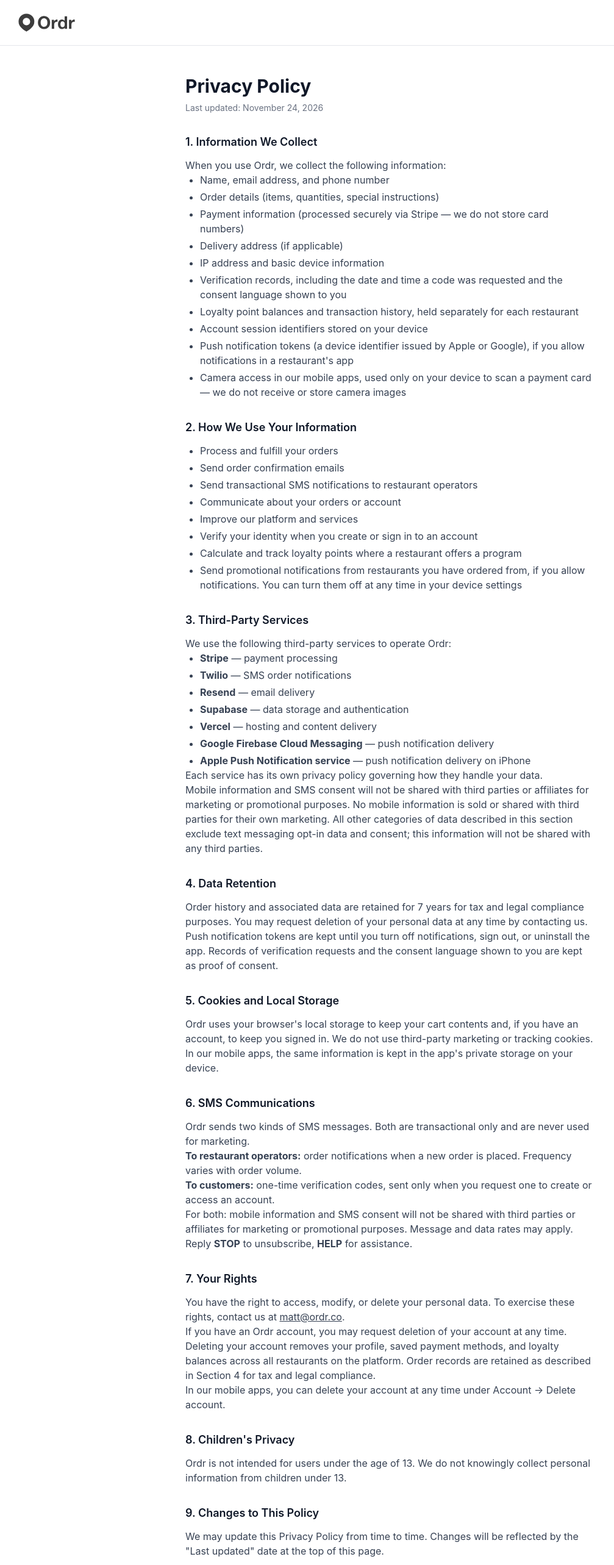
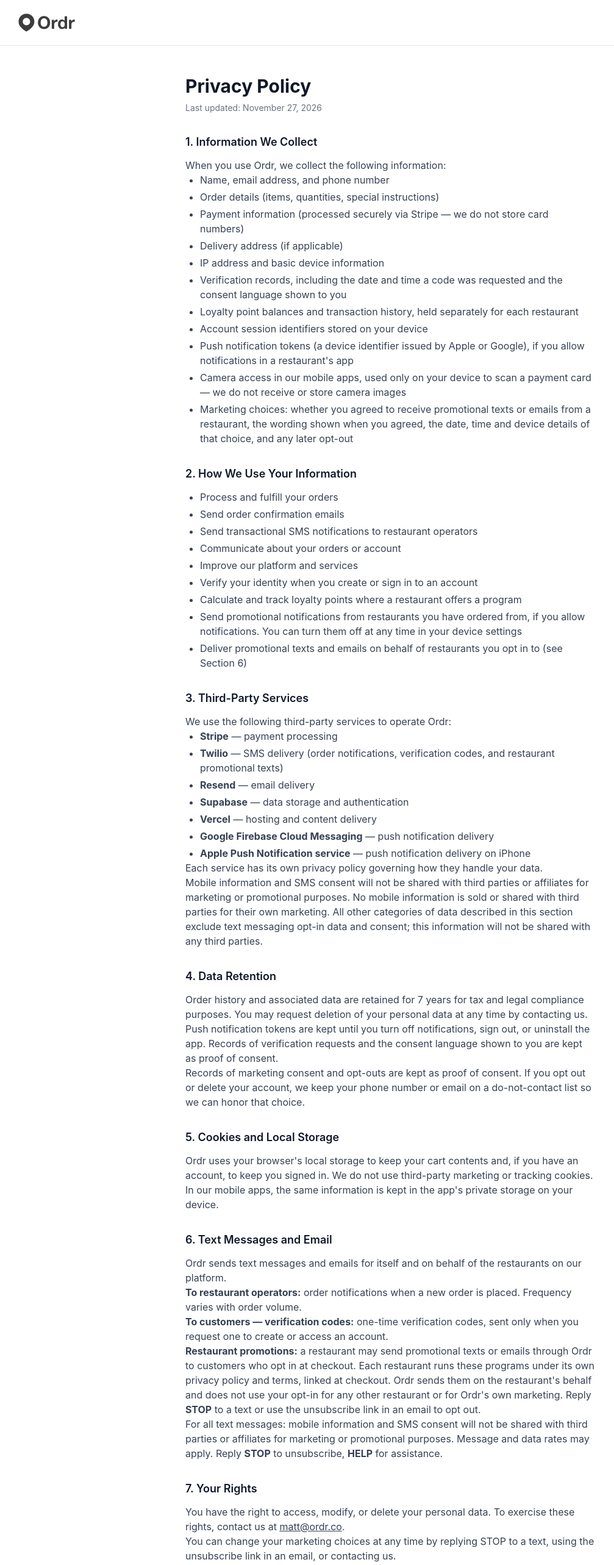
Before and after one commit to matthewsimone/directbite, a React (Vite) app: page /privacy in a window 1280 px wide. Shown: the top 2566 px of the page at 61% size, without its empty margins (0-1007 px from the left). Built offline with nearby package versions, Linux system fonts and the light colour scheme; no server answers; what @capacitor/core, @capacitor/preferences would draw is missing.

Commit message:
legal: privacy + terms — restaurant promotional texts/email sent on restaurants' behalf (App Store labels + 10DLC prep)

```diff
--- a/src/pages/PrivacyPolicy.jsx
+++ b/src/pages/PrivacyPolicy.jsx
@@ -8,7 +8,7 @@ export default function PrivacyPolicy() {
       </header>
       <div className="max-w-[720px] mx-auto px-6 py-12">
         <h1 className="text-3xl font-bold text-gray-900 mb-2">Privacy Policy</h1>
-        <p className="text-sm text-gray-500 mb-8">Last updated: November 24, 2026</p>
+        <p className="text-sm text-gray-500 mb-8">Last updated: November 27, 2026</p>
 
         <div className="prose prose-sm max-w-none text-gray-700 space-y-6">
           <section>
@@ -25,6 +25,7 @@ export default function PrivacyPolicy() {
               <li>Account session identifiers stored on your device</li>
               <li>Push notification tokens (a device identifier issued by Apple or Google), if you allow notifications in a restaurant's app</li>
               <li>Camera access in our mobile apps, used only on your device to scan a payment card — we do not receive or store camera images</li>
+              <li>Marketing choices: whether you agreed to receive promotional texts or emails from a restaurant, the wording shown when you agreed, the date, time and device details of that choice, and any later opt-out</li>
             </ul>
           </section>
 
@@ -39,6 +40,7 @@ export default function PrivacyPolicy() {
               <li>Verify your identity when you create or sign in to an account</li>
               <li>Calculate and track loyalty points where a restaurant offers a program</li>
               <li>Send promotional notifications from restaurants you have ordered from, if you allow notifications. You can turn them off at any time in your device settings</li>
+              <li>Deliver promotional texts and emails on behalf of restaurants you opt in to (see Section 6)</li>
             </ul>
           </section>
 
@@ -47,7 +49,7 @@ export default function PrivacyPolicy() {
             <p>We use the following third-party services to operate Ordr:</p>
             <ul className="list-disc pl-6 space-y-1">
               <li><strong>Stripe</strong> — payment processing</li>
-              <li><strong>Twilio</strong> — SMS order notifications</li>
+              <li><strong>Twilio</strong> — SMS delivery (order notifications, verification codes, and restaurant promotional texts)</li>
               <li><strong>Resend</strong> — email delivery</li>
               <li><strong>Supabase</strong> — data storage and authentication</li>
               <li><strong>Vercel</strong> — hosting and content delivery</li>
@@ -62,6 +64,7 @@ export default function PrivacyPolicy() {
             <h2 className="text-lg font-semibold text-gray-900 mt-8 mb-3">4. Data Retention</h2>
             <p>Order history and associated data are retained for 7 years for tax and legal compliance purposes. You may request deletion of your personal data at any time by contacting us.</p>
             <p>Push notification tokens are kept until you turn off notifications, sign out, or uninstall the app. Records of verification requests and the consent language shown to you are kept as proof of consent.</p>
+            <p>Records of marketing consent and opt-outs are kept as proof of consent. If you opt out or delete your account, we keep your phone number or email on a do-not-contact list so we can honor that choice.</p>
           </section>
 
           <section>
@@ -70,16 +73,18 @@ export default function PrivacyPolicy() {
           </section>
 
           <section>
-            <h2 className="text-lg font-semibold text-gray-900 mt-8 mb-3">6. SMS Communications</h2>
-            <p>Ordr sends two kinds of SMS messages. Both are transactional only and are never used for marketing.</p>
+            <h2 className="text-lg font-semibold text-gray-900 mt-8 mb-3">6. Text Messages and Email</h2>
+            <p>Ordr sends text messages and emails for itself and on behalf of the restaurants on our platform.</p>
             <p><strong>To restaurant operators:</strong> order notifications when a new order is placed. Frequency varies with order volume.</p>
-            <p><strong>To customers:</strong> one-time verification codes, sent only when you request one to create or access an account.</p>
-            <p>For both: mobile information and SMS consent will not be shared with third parties or affiliates for marketing or promotional purposes. Message and data rates may apply. Reply <strong>STOP</strong> to unsubscribe, <strong>HELP</strong> for assistance.</p>
+            <p><strong>To customers — verification codes:</strong> one-time verification codes, sent only when you request one to create or access an account.</p>
+            <p><strong>Restaurant promotions:</strong> a restaurant may send promotional texts or emails through Ordr to customers who opt in at checkout. Each restaurant runs these programs under its own privacy policy and terms, linked at checkout. Ordr sends them on the restaurant's behalf and does not use your opt-in for any other restaurant or for Ordr's own marketing. Reply <strong>STOP</strong> to a text or use the unsubscribe link in an email to opt out.</p>
+            <p>For all text messages: mobile information and SMS consent will not be shared with third parties or affiliates for marketing or promotional purposes. Message and data rates may apply. Reply <strong>STOP</strong> to unsubscribe, <strong>HELP</strong> for assistance.</p>
           </section>
 
           <section>
             <h2 className="text-lg font-semibold text-gray-900 mt-8 mb-3">7. Your Rights</h2>
             <p>You have the right to access, modify, or delete your personal data. To exercise these rights, contact us at <a href="mailto:matt@ordr.co" className="text-[#16A34A] underline">matt@ordr.co</a>.</p>
+            <p>You can change your marketing choices at any time by replying STOP to a text, using the unsubscribe link in an email, or contacting us.</p>
             <p>If you have an Ordr account, you may request deletion of your account at any time. Deleting your account removes your profile, saved payment methods, and loyalty balances across all restaurants on the platform. Order records are retained as described in Section 4 for tax and legal compliance.</p>
             <p>In our mobile apps, you can delete your account at any time under Account → Delete account.</p>
           </section>
--- a/src/pages/TermsOfService.jsx
+++ b/src/pages/TermsOfService.jsx
@@ -8,7 +8,7 @@ export default function TermsOfService() {
       </header>
       <div className="max-w-[720px] mx-auto px-6 py-12">
         <h1 className="text-3xl font-bold text-gray-900 mb-2">Terms of Service</h1>
-        <p className="text-sm text-gray-500 mb-8">Last updated: August 13, 2026</p>
+        <p className="text-sm text-gray-500 mb-8">Last updated: November 27, 2026</p>
 
         <div className="prose prose-sm max-w-none text-gray-700 space-y-6">
           <section>
@@ -25,7 +25,7 @@ export default function TermsOfService() {
             <h2 className="text-lg font-semibold text-gray-900 mt-8 mb-3">3. Accounts</h2>
             <p>Restaurant operator accounts are created by invitation from Ordr.</p>
             <p>Customers may place orders as guests without creating an account. Customers may also create an optional account, verified by a one-time code sent via SMS to their mobile number. Your account is with Ordr and is used across the restaurants on our platform, but your order history, saved payment methods, and loyalty balances are held separately for each restaurant. A restaurant can see only its own customers' information.</p>
-            <p>Your mobile number is the identifier for your account. If you change your mobile number, you will not be able to access the account associated with your previous number, including any loyalty balances held under it. You may delete your account at any time by contacting us.</p>
+            <p>Your mobile number is the identifier for your account. If you change your mobile number, you will not be able to access the account associated with your previous number, including any loyalty balances held under it. You may delete your account at any time by contacting us or, in our mobile apps, under Account → Delete account.</p>
           </section>
 
           <section>
@@ -56,7 +56,7 @@ export default function TermsOfService() {
 
           <section>
             <h2 className="text-lg font-semibold text-gray-900 mt-8 mb-3">8. SMS Programs</h2>
-            <p>Ordr operates two SMS programs. Both are transactional only and are never used for marketing.</p>
+            <p>Ordr operates the two transactional SMS programs below. Restaurants may also run promotional SMS programs through Ordr; those are governed by each restaurant's own terms.</p>
             <p className="font-semibold mt-4">Ordr Restaurant Alerts</p>
             <ul className="list-disc pl-6 space-y-1">
               <li><strong>Program name:</strong> Ordr Restaurant Alerts</li>
```
